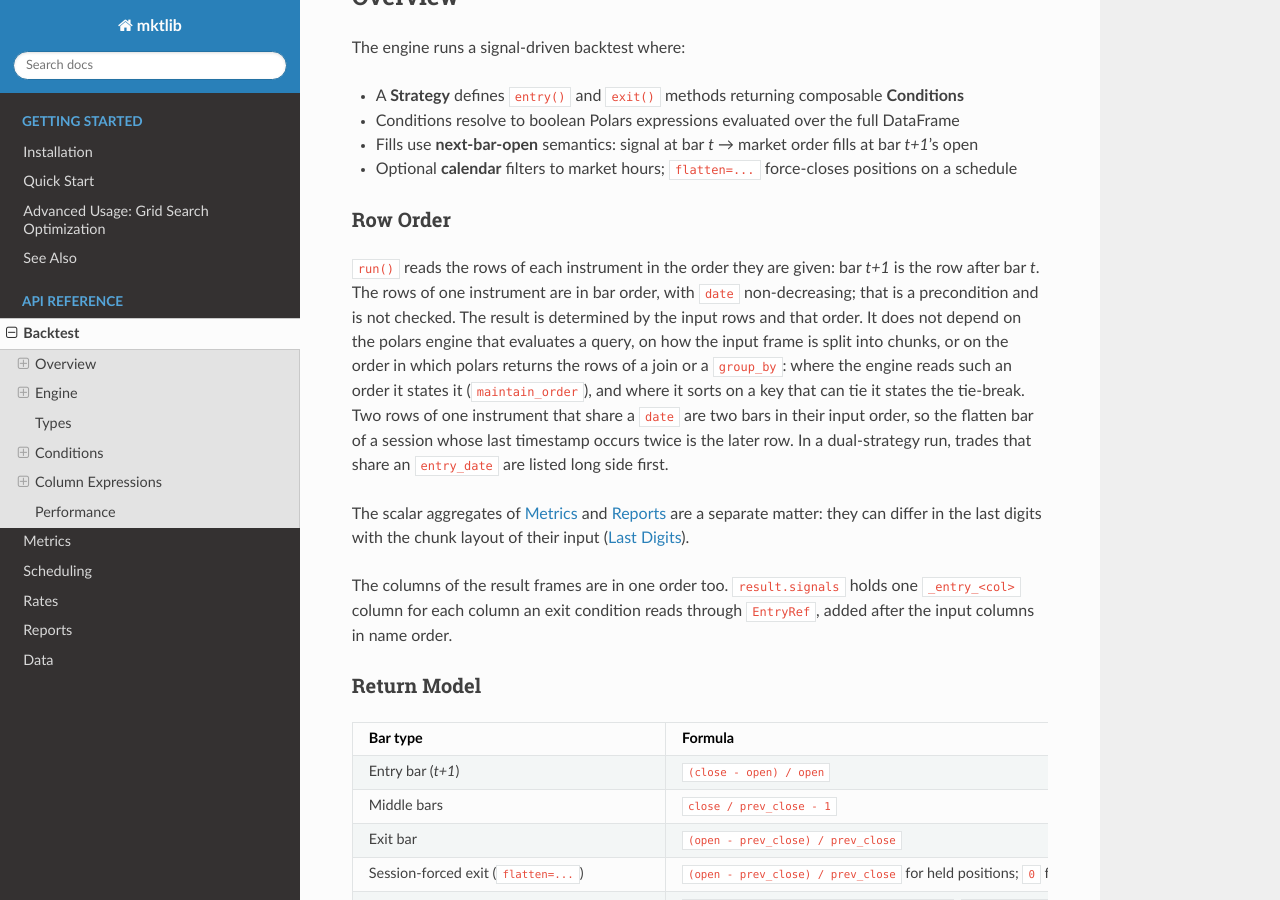
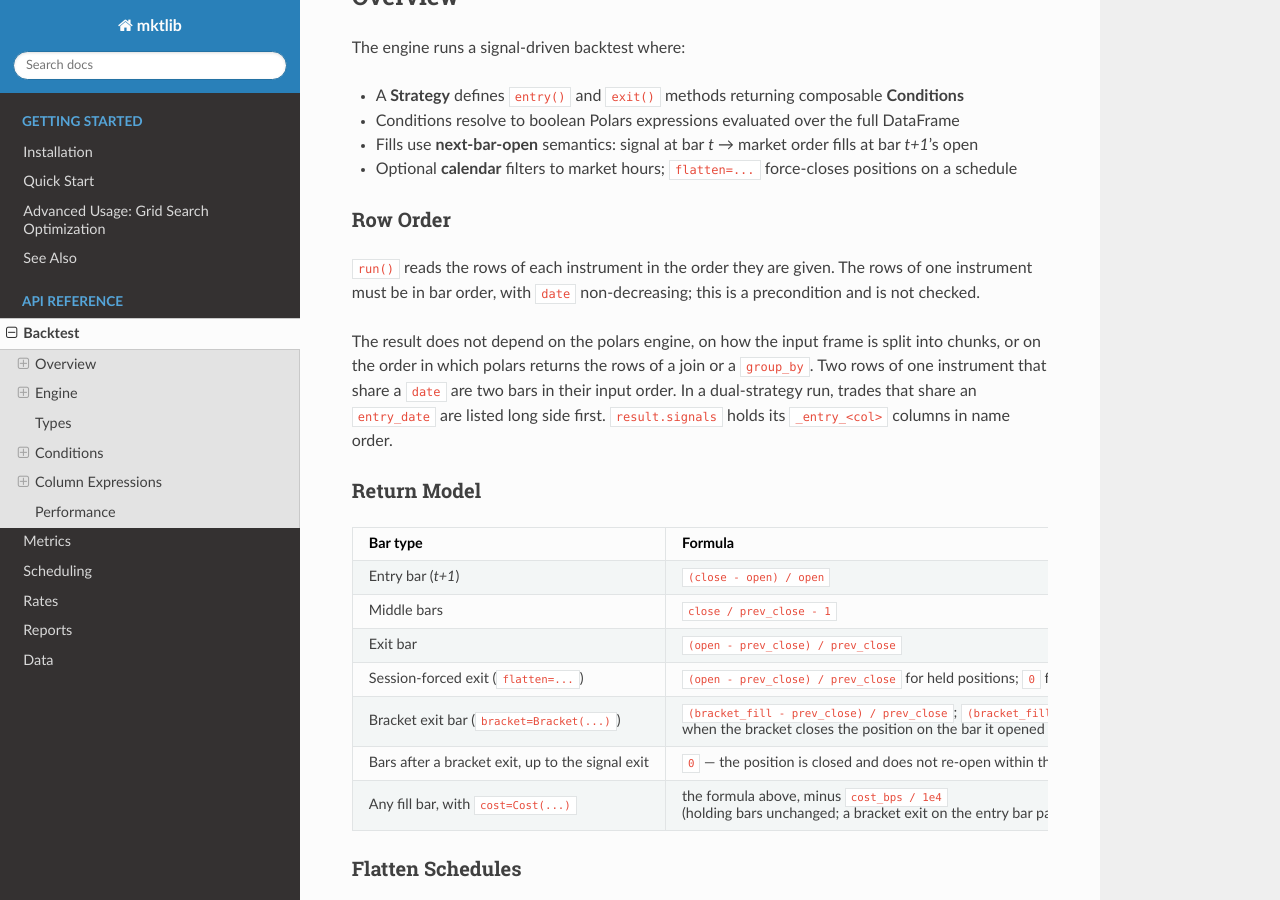
Before and after one commit to mattbuck85/polars-mktlib, a Sphinx documentation site: the page built from docs/api/backtest.rst, in a window 1280 px wide and 900 px high, scrolled down 301 px. Built offline with Sphinx 7.4.7 and the Read the Docs theme 3.1.0, drawn with Linux system fonts in a browser that asks for light colours.

Commit message:
docs: shorten the row-order and last-digits notes and the changelog
The last-digits note is the last section of the metrics page and speaks
of that page's aggregates only. The row-order subsection of the backtest
page states the precondition and what the result does not depend on.
The 0.16.5 changelog entries state each mechanism briefly.

Co-Authored-By: Claude Opus 5.5 <noreply@anthropic.com>

```diff
--- a/docs/api/backtest.rst
+++ b/docs/api/backtest.rst
@@ -19,26 +19,16 @@ The engine runs a signal-driven backtest where:
 Row Order
 ~~~~~~~~~
 
-``run()`` reads the rows of each instrument in the order they are given: bar
-*t+1* is the row after bar *t*. The rows of one instrument are in bar order,
-with ``date`` non-decreasing; that is a precondition and is not checked. The
-result is determined by the input rows and that order. It does not depend on
-the polars engine that evaluates a query, on how the input frame is split into
-chunks, or on the order in which polars returns the rows of a join or a
-``group_by``: where the engine reads such an order it states it
-(``maintain_order``), and where it sorts on a key that can tie it states the
-tie-break. Two rows of one instrument that share a ``date`` are two bars in
-their input order, so the flatten bar of a session whose last timestamp occurs
-twice is the later row. In a dual-strategy run, trades that share an
-``entry_date`` are listed long side first.
+``run()`` reads the rows of each instrument in the order they are given. The
+rows of one instrument must be in bar order, with ``date`` non-decreasing;
+this is a precondition and is not checked.
 
-The scalar aggregates of :doc:`/api/metrics` and :doc:`/api/reports` are a
-separate matter: they can differ in the last digits with the chunk layout of
-their input (:ref:`metrics-last-digits`).
-
-The columns of the result frames are in one order too. ``result.signals``
-holds one ``_entry_<col>`` column for each column an exit condition reads
-through ``EntryRef``, added after the input columns in name order.
+The result does not depend on the polars engine, on how the input frame is
+split into chunks, or on the order in which polars returns the rows of a join
+or a ``group_by``. Two rows of one instrument that share a ``date`` are two
+bars in their input order. In a dual-strategy run, trades that share an
+``entry_date`` are listed long side first. ``result.signals`` holds its
+``_entry_<col>`` columns in name order.
 
 Return Model
 ~~~~~~~~~~~~
```
Also changed, not shown: CHANGELOG.md (+15 -25 lines), docs/api/metrics.rst (+14 -26 lines).
